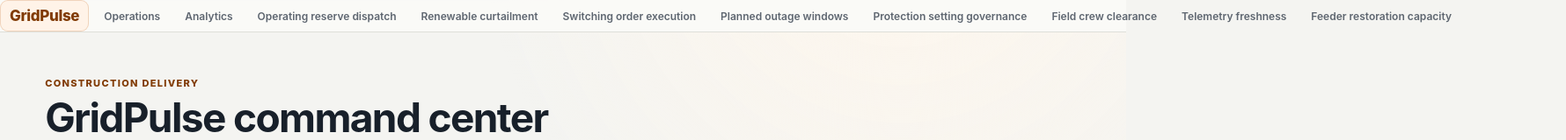
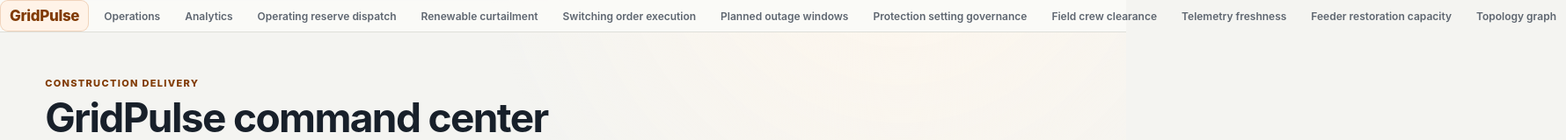
Before and after one commit to Akrambadr99/GridPulse, a React (Vite) app: page / in a window 1280 px wide. Shown: the top 160 px of the page at 88% size, 1780 px wide, since content can reach past the window. Built offline with nearby package versions, Linux system fonts and the light colour scheme.

Commit message:
Add topology graph operational surface

```diff
--- a/src/app/router.tsx
+++ b/src/app/router.tsx
@@ -7,6 +7,7 @@
 const W5=lazy(()=>import('../crew-clearance/WorkflowPage').then(module=>({default:module.WorkflowPage})))
 const W6=lazy(()=>import('../telemetry-quality/WorkflowPage').then(module=>({default:module.WorkflowPage})))
 const W7=lazy(()=>import('../feeder-restoration/WorkflowPage').then(module=>({default:module.WorkflowPage})))
-function Shell(){return<div className="suite-shell"><nav className="suite-nav" aria-label="Product navigation"><NavLink className="suite-logo" to="/">{product.name}</NavLink><NavLink to="/operations">Operations</NavLink><NavLink to="/analytics">Analytics</NavLink><NavLink to="/reserve-dispatch">Operating reserve dispatch</NavLink><NavLink to="/renewable-curtailment">Renewable curtailment</NavLink><NavLink to="/switching-order">Switching order execution</NavLink><NavLink to="/outage-window">Planned outage windows</NavLink><NavLink to="/protection-setting">Protection setting governance</NavLink><NavLink to="/crew-clearance">Field crew clearance</NavLink><NavLink to="/telemetry-quality">Telemetry freshness</NavLink><NavLink to="/feeder-restoration">Feeder restoration capacity</NavLink></nav><Suspense fallback={<main className="suite-page" aria-busy="true">Loading workflow…</main>}><Outlet/></Suspense></div>};
+const DeepFeature=lazy(()=>import('../topology/operations-graph/DeepFeaturePage').then(module=>({default:module.DeepFeaturePage})));
+function Shell(){return<div className="suite-shell"><nav className="suite-nav" aria-label="Product navigation"><NavLink className="suite-logo" to="/">{product.name}</NavLink><NavLink to="/operations">Operations</NavLink><NavLink to="/analytics">Analytics</NavLink><NavLink to="/reserve-dispatch">Operating reserve dispatch</NavLink><NavLink to="/renewable-curtailment">Renewable curtailment</NavLink><NavLink to="/switching-order">Switching order execution</NavLink><NavLink to="/outage-window">Planned outage windows</NavLink><NavLink to="/protection-setting">Protection setting governance</NavLink><NavLink to="/crew-clearance">Field crew clearance</NavLink><NavLink to="/telemetry-quality">Telemetry freshness</NavLink><NavLink to="/feeder-restoration">Feeder restoration capacity</NavLink><NavLink to="/grid/topology/SS-NORTH">Topology graph</NavLink></nav><Suspense fallback={<main className="suite-page" aria-busy="true">Loading workflow…</main>}><Outlet/></Suspense></div>};
 const Dashboard=lazy(()=>import('../features/dashboard/DashboardPage').then(m=>({default:m.DashboardPage})));const Operations=lazy(()=>import('../features/workspace/WorkspacePage').then(m=>({default:m.WorkspacePage})));const Analytics=lazy(()=>import('../features/analytics/AnalyticsPage').then(m=>({default:m.AnalyticsPage})));
-export const browserRouter=createBrowserRouter([{path:'/',element:<Shell/>,children:[{index:true,element:<Dashboard/>},{path:'operations',element:<Operations/>},{path:'analytics',element:<Analytics/>},{path:"reserve-dispatch",element:<W0/>,handle:{label:"Operating reserve dispatch"}},{path:"renewable-curtailment",element:<W1/>,handle:{label:"Renewable curtailment"}},{path:"switching-order",element:<W2/>,handle:{label:"Switching order execution"}},{path:"outage-window",element:<W3/>,handle:{label:"Planned outage windows"}},{path:"protection-setting",element:<W4/>,handle:{label:"Protection setting governance"}},{path:"crew-clearance",element:<W5/>,handle:{label:"Field crew clearance"}},{path:"telemetry-quality",element:<W6/>,handle:{label:"Telemetry freshness"}},{path:"feeder-restoration",element:<W7/>,handle:{label:"Feeder restoration capacity"}}]}])
+export const browserRouter=createBrowserRouter([{path:'/',element:<Shell/>,children:[{index:true,element:<Dashboard/>},{path:'operations',element:<Operations/>},{path:'analytics',element:<Analytics/>},{path:'grid/topology/:substation',element:<DeepFeature/>},{path:"reserve-dispatch",element:<W0/>,handle:{label:"Operating reserve dispatch"}},{path:"renewable-curtailment",element:<W1/>,handle:{label:"Renewable curtailment"}},{path:"switching-order",element:<W2/>,handle:{label:"Switching order execution"}},{path:"outage-window",element:<W3/>,handle:{label:"Planned outage windows"}},{path:"protection-setting",element:<W4/>,handle:{label:"Protection setting governance"}},{path:"crew-clearance",element:<W5/>,handle:{label:"Field crew clearance"}},{path:"telemetry-quality",element:<W6/>,handle:{label:"Telemetry freshness"}},{path:"feeder-restoration",element:<W7/>,handle:{label:"Feeder restoration capacity"}}]}])
--- /dev/null
+++ b/src/topology/operations-graph/DeepFeaturePage.tsx
@@ -0,0 +1 @@
+import{useState}from'react';import{useParams}from'react-router-dom';export function DeepFeaturePage(){const params=useParams();const[mode,setMode]=useState('Current projection');return<main className="suite-page"><header className="suite-title"><div><small>GRAPH ALGORITHMS AND CONTINGENCY-AWARE RESTORATION SERVICES</small><h1>Topology-aware operations graph</h1><p>Graph algorithms and contingency-aware restoration services. Route context: {Object.values(params).join(' · ')||'current workspace'}.</p></div></header><section aria-label="Grid topology"><button>Substation SS-NORTH</button><span>→</span><button>Feeder F-12</button><span>→</span><button>N-1 secure</button></section><aside className="suite-card"><h2>Operational decision</h2><p>{mode}</p><p>Every derived result remains pinned to effective data and audit evidence.</p></aside></main>}
```
